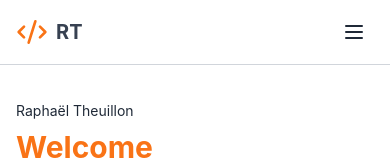
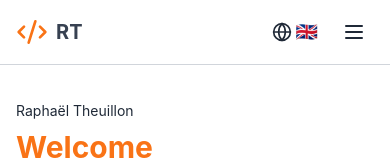
Before and after one commit to Raphael91000/portofolio, a React (Vite) app: page / in a window 390 px wide. Shown: the top 160 px of the page. Built offline with nearby package versions, Linux system fonts and the light colour scheme.

Commit message:
ajout selecteur mobil

```diff
--- a/src/components/layout/Header.tsx
+++ b/src/components/layout/Header.tsx
@@ -1,6 +1,6 @@
 import React, { useState } from 'react';
 import { useTranslation } from 'react-i18next';
-import { Menu, X, Code2 } from 'lucide-react';
+import { Menu, X, Code2, Globe } from 'lucide-react';
 import { motion, AnimatePresence } from 'framer-motion';
 import LanguageSelector from '../common/LanguageSelector';
 import ThemeToggle from '../common/ThemeToggle';
@@ -8,6 +8,7 @@ import ThemeToggle from '../common/ThemeToggle';
 const Header: React.FC = () => {
   const { t, i18n } = useTranslation();
   const [isMenuOpen, setIsMenuOpen] = useState(false);
+  const [isMobileLangOpen, setIsMobileLangOpen] = useState(false);
   const isRTL = i18n.dir() === 'rtl';
 
   const navItems = [
@@ -17,6 +18,17 @@ const Header: React.FC = () => {
     { key: 'skills', href: '#skills' },
     { key: 'blog', href: '#blog' },
     { key: 'contact', href: '#contact' },
+  ];
+
+  const languages = [
+    { code: 'en', name: 'English', flag: '🇬🇧' },
+    { code: 'fr', name: 'Français', flag: '🇫🇷' },
+    { code: 'es', name: 'Español', flag: '🇪🇸' },
+    { code: 'ru', name: 'Русский', flag: '🇷🇺' },
+    { code: 'zh', name: '中文', flag: '🇨🇳' },
+    { code: 'ja', name: '日本語', flag: '🇯🇵' },
+    { code: 'th', name: 'ไทย', flag: '🇹🇭' },
+    { code: 'ar', name: 'العربية', flag: '🇸🇦' },
   ];
 
   const scrollToSection = (href: string) => {
@@ -31,6 +43,15 @@ const Header: React.FC = () => {
     if (e.target === e.currentTarget) {
       setIsMenuOpen(false);
     }
+  };
+
+  const changeLanguage = (langCode: string) => {
+    i18n.changeLanguage(langCode);
+    setIsMobileLangOpen(false);
+  };
+
+  const getCurrentLanguage = () => {
+    return languages.find(lang => lang.code === i18n.language) || languages[0];
   };
 
   return (
@@ -69,12 +90,66 @@ const Header: React.FC = () => {
             <LanguageSelector />
           </div>
 
+          {/* Mobile Controls */}
+          <div className={`md:hidden flex items-center gap-2 ${
+            isRTL ? 'order-1' : 'order-4'
+          }`}>
+            {/* Mobile Language Selector - Menu déroulant avec toutes les langues */}
+            <div className="relative">
+              <button
+                onClick={() => setIsMobileLangOpen(!isMobileLangOpen)}
+                className="p-2 rounded-lg hover:bg-gray-100 dark:hover:bg-gray-800 transition-colors flex items-center gap-1"
+              >
+                <Globe className="h-5 w-5 text-gray-700 dark:text-gray-300" />
+                <span className="text-lg font-medium text-gray-700 dark:text-gray-300">
+                  {getCurrentLanguage().flag}
+                </span>
+              </button>
+
+              {/* Mobile Language Dropdown - Toutes les langues visibles */}
+              <AnimatePresence>
+                {isMobileLangOpen && (
+                  <motion.div
+                    initial={{ opacity: 0, y: -10, scale: 0.95 }}
+                    animate={{ opacity: 1, y: 0, scale: 1 }}
+                    exit={{ opacity: 0, y: -10, scale: 0.95 }}
+                    transition={{ duration: 0.2 }}
+                    className={`absolute top-full mt-2 ${
+                      isRTL ? 'left-0' : 'right-0'
+                    } bg-white dark:bg-gray-800 rounded-xl shadow-xl border border-gray-200 dark:border-gray-700 py-3 min-w-[180px] z-50`}
+                  >
+                    <div className="px-3 pb-2 mb-2 border-b border-gray-200 dark:border-gray-700">
+                      <span className="text-xs font-semibold text-gray-500 dark:text-gray-400 uppercase tracking-wide">
+                        {t('language')}
+                      </span>
+                    </div>
+
+                    {/* Grille de toutes les langues */}
+                    <div className="grid grid-cols-2 gap-1 px-2">
+                      {languages.map((language) => (
+                        <button
+                          key={language.code}
+                          onClick={() => changeLanguage(language.code)}
+                          className={`w-full p-2 rounded-lg transition-all duration-200 flex items-center gap-2 text-left ${
+                            i18n.language === language.code
+                              ? 'bg-orange-500 text-white shadow-md transform scale-105'
+                              : 'hover:bg-gray-100 dark:hover:bg-gray-700 text-gray-700 dark:text-gray-300'
+                          }`}
+                        >
+                          <span className="text-lg flex-shrink-0">{language.flag}</span>
+                          <span className="text-xs font-medium truncate">{language.name}</span>
+                        </button>
+                      ))}
+                    </div>
+                  </motion.div>
+                )}
+              </AnimatePresence>
+            </div>
+
             {/* Mobile menu button */}
             <button
               onClick={() => setIsMenuOpen(!isMenuOpen)}
-            className={`md:hidden p-2 rounded-lg hover:bg-gray-100 dark:hover:bg-gray-800 transition-colors ${
-              isRTL ? 'order-1' : 'order-4'
-            }`}
+              className="p-2 rounded-lg hover:bg-gray-100 dark:hover:bg-gray-800 transition-colors"
             >
               {isMenuOpen ? (
                 <X className="h-6 w-6 text-gray-700 dark:text-gray-300" />
@@ -84,6 +159,15 @@ const Header: React.FC = () => {
             </button>
           </div>
         </div>
+      </div>
+
+      {/* Overlay pour fermer le dropdown de langue mobile */}
+      {isMobileLangOpen && (
+        <div
+          className="md:hidden fixed inset-0 z-40"
+          onClick={() => setIsMobileLangOpen(false)}
+        />
+      )}
 
       {/* Mobile menu */}
       <AnimatePresence>
@@ -146,14 +230,6 @@ const Header: React.FC = () => {
                     </span>
                     <ThemeToggle />
                   </div>
-                  <div>
-                    <span className={`text-sm text-gray-500 dark:text-gray-400 mb-2 block ${
-                      isRTL ? 'text-right' : 'text-left'
-                    }`}>
-                      {t('language')}
-                    </span>
-                    <LanguageSelector isMobile />
-                  </div>
                 </div>
               </div>
             </motion.div>
```
Lines whose indentation alone changed are shown as unchanged.
